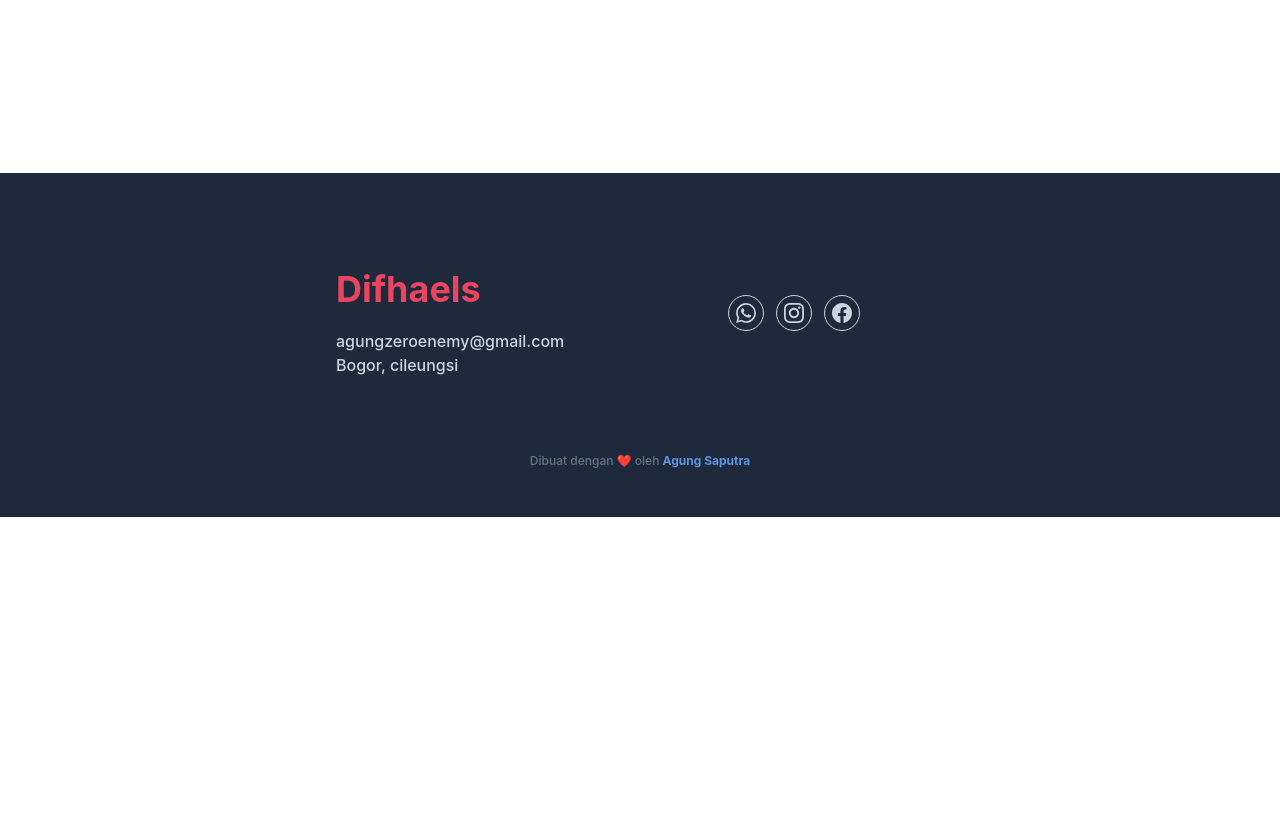
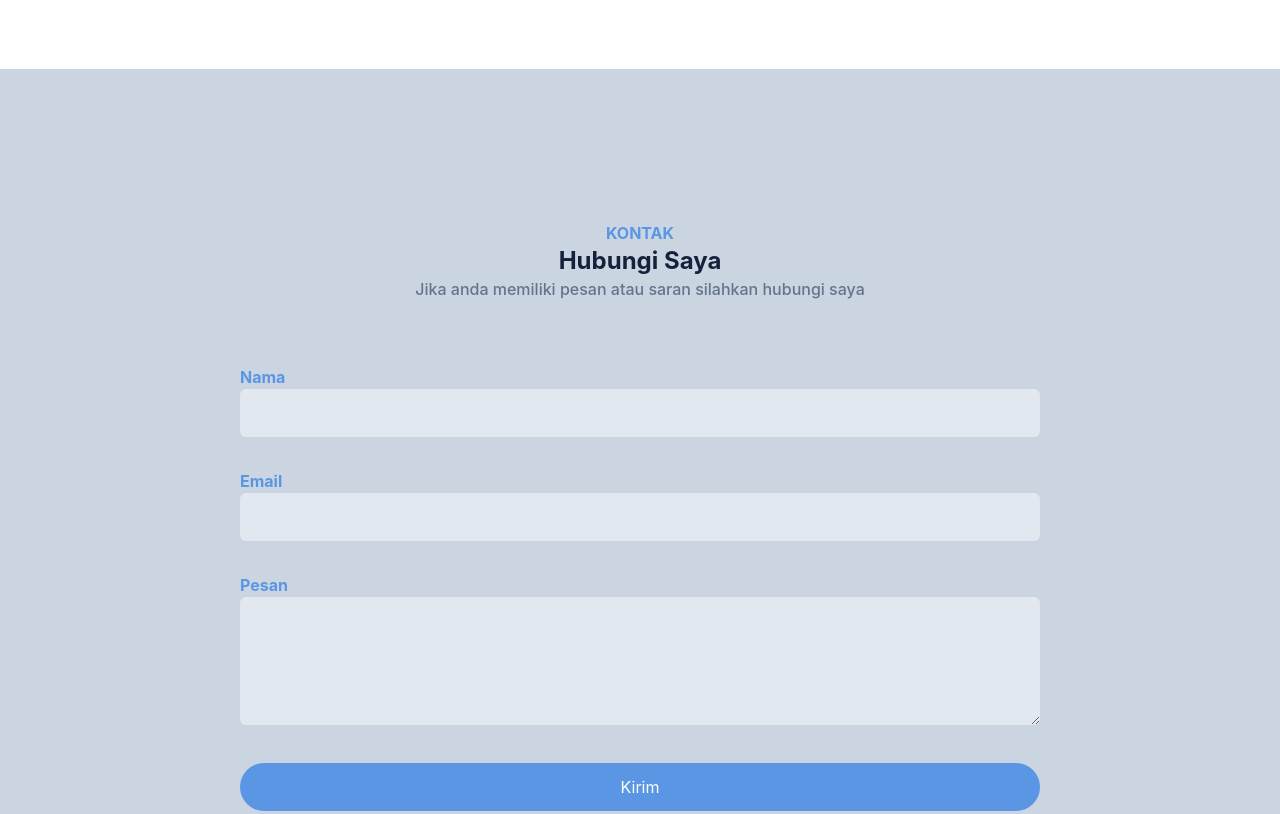
Before and after one commit to difhaels/difhaels.github.io, a website: page index.html in a window 1280 px wide. Shown: the part 2456-3270 px from the top of the page. Before the commit the page ends 2973 px from the top, so only its background shows below. Drawn offline with nearby package versions, Linux system fonts and the light colour scheme.

Commit message:
added back contact

```diff
--- a/index.html
+++ b/index.html
@@ -194,7 +194,7 @@
       <!-- skill start -->
       <section id="skill" class="bg-slate-300 py-10 sm:py-28 dark:bg-dark3">
         <div class="container">
-          <h1 class="pt-10 font-bold text-primary dark:text-darkPrimary text-center">SKILL</h1>
+          <h1 class="font-bold text-primary dark:text-darkPrimary text-center">SKILL</h1>
           <h2 class="text-center text-2xl font-bold text-dark dark:text-white">Skill terbaru</h2>
           <p class="text-base font-medium text-slate-500 dark:text-slate-400 text-center pb-10">Masih dalam tahap proses pengembangan</p>
 
@@ -251,8 +251,9 @@
       <!-- portfolio end -->
 
       <!-- kontak start -->
-      <!-- <section id="contact" class="py-10 sm:py-28">
-        <div class="container" data-aos="zoom-in" data-aos-easing="linear" data-aos-duration="1500">
+      <section id="contact" class="py-10 sm:py-28 bg-slate-300">
+        <div class="container">
+          <div data-aos="zoom-in" data-aos-easing="linear" data-aos-duration="1500">
             <div class="w-full px-4">
               <div class="mx-auto mb-16 max-w-xl text-center">
                 <h4 class="pt-10 font-bold uppercase text-primary dark:text-darkPrimary">Kontak</h4>
@@ -280,11 +281,12 @@
               </div>
             </form>
           </div>
-      </section> -->
+        </div>
+      </section>
       <!-- kontak start -->
 
       <!-- footer start -->
-      <footer class="mt-16 bg-slate-800 dark:bg-dark2 pt-24 pb-12">
+      <footer class=" bg-slate-800 dark:bg-dark2 pt-24 pb-12">
         <div class="container">
           <div class="items-center justify-center md:flex">
             <div class="mb-12 w-full px-4 font-medium text-slate-300 md:max-w-xs">
```
Lines whose indentation alone changed are shown as unchanged.
